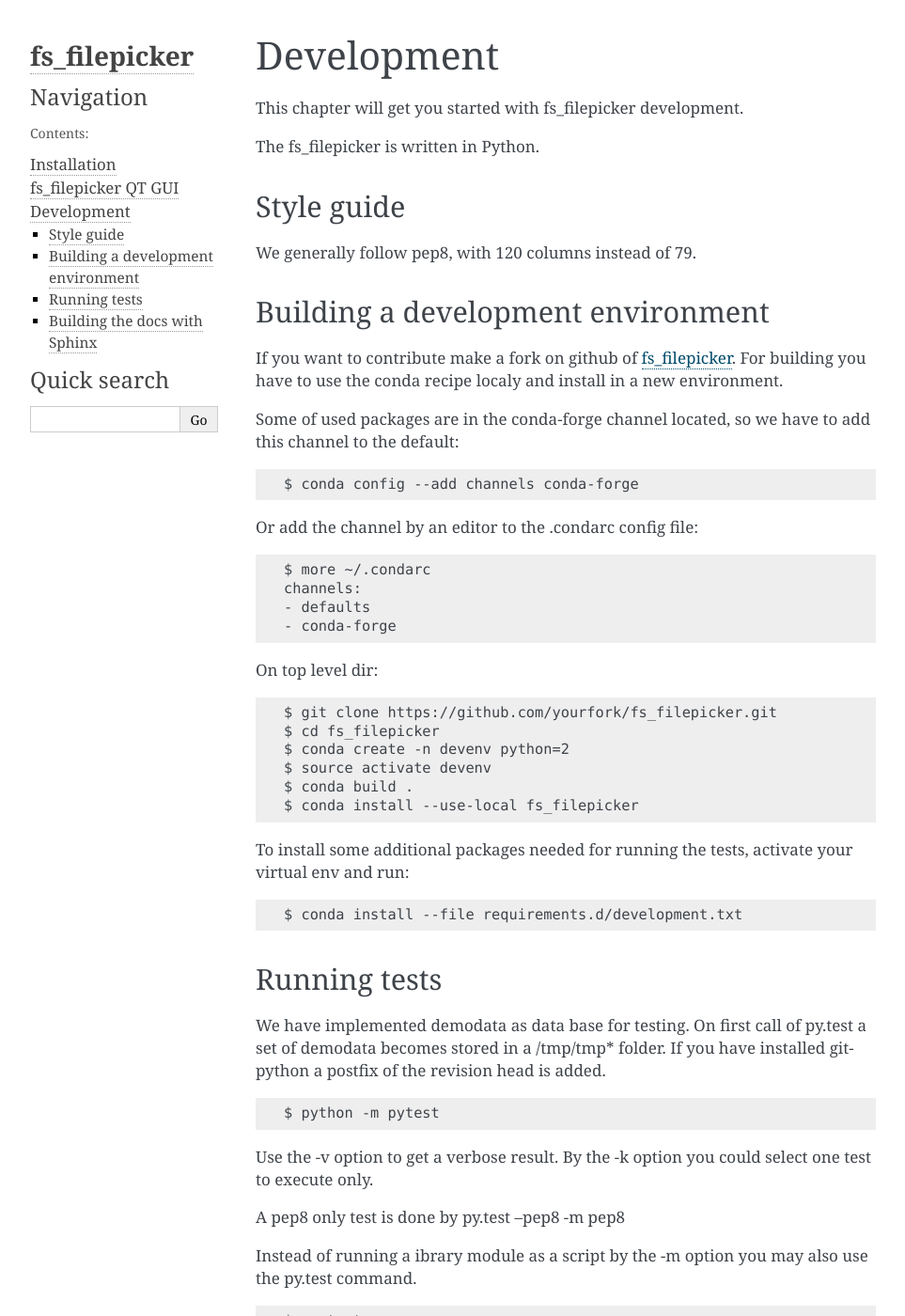
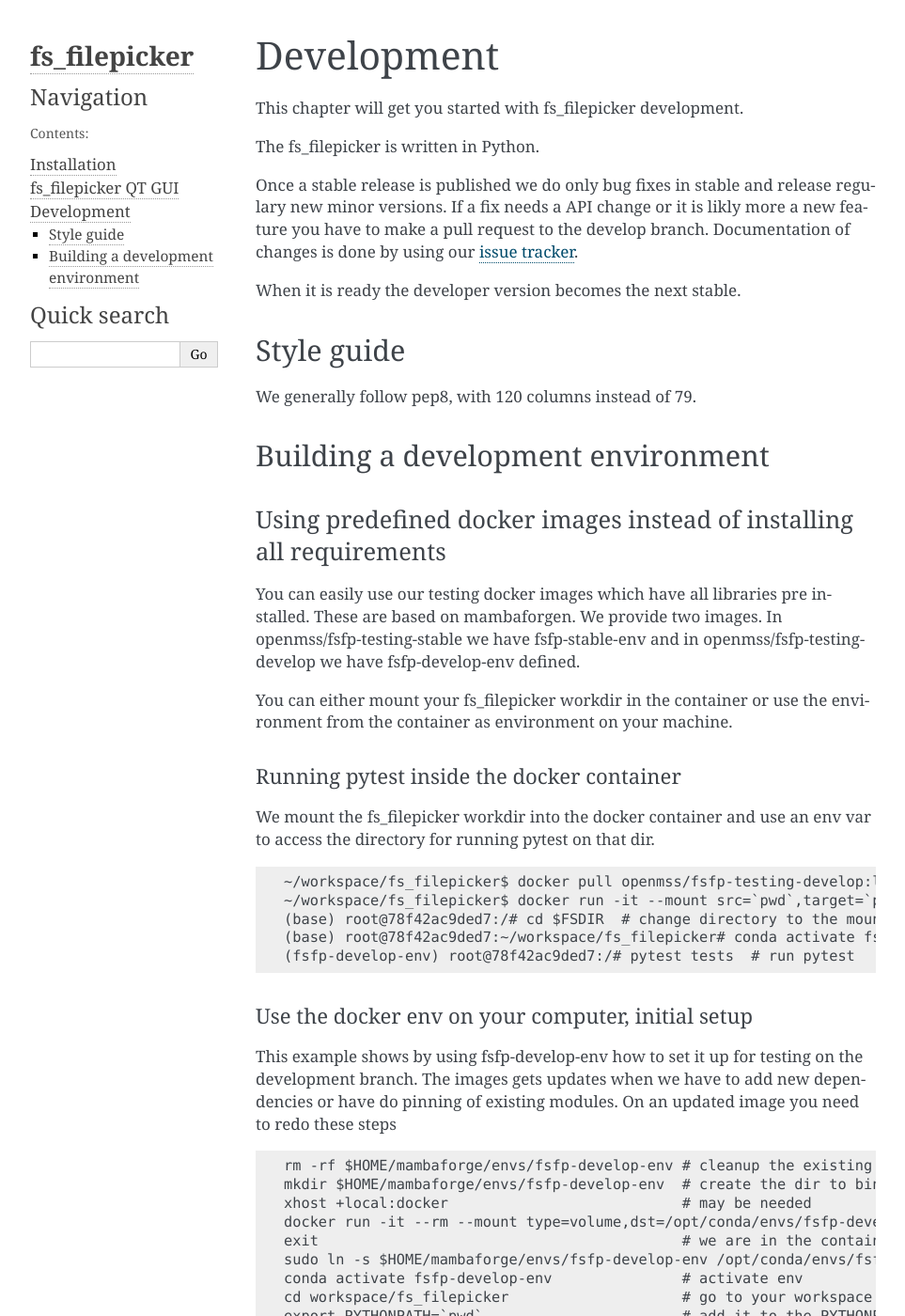
Before and after one commit to Open-MSS/fs_filepicker, a Sphinx documentation site: the page built from docs/development.rst, in a window 1280 px wide and 1400 px high. Shown: the whole window at 94% size, without its empty margins (148-1111 px from the left). Built offline with Sphinx 7.4.7, drawn with Linux system fonts in a browser that asks for light colours; some of the changed text lies outside the part shown.

Commit message:
Docs updated to new possibilities (#38)
* updated

* further name changes

```diff
--- a/docs/conf.py
+++ b/docs/conf.py
@@ -69,7 +69,7 @@ release = __version__
 #
 # This is also used if you do content translation via gettext catalogs.
 # Usually you set "language" from the command line for these cases.
-language = None
+language = "en"
 
 # List of patterns, relative to source directory, that match files and
 # directories to ignore when looking for source files.
--- a/docs/development.rst
+++ b/docs/development.rst
@@ -1,47 +1,129 @@
 Development
-============================
+===========
 
 This chapter will get you started with fs_filepicker development.
 
 The fs_filepicker is written in Python.
 
+Once a stable release is published we do only bug fixes in stable and release regulary
+new minor versions. If a fix needs a API change or it is likly more a new feature you have
+to make a pull request to the develop branch. Documentation of changes is done by using our
+`issue tracker <https://github.com/Open-MSS/fs_filepicker/issues>`_.
+
+When it is ready the developer version becomes the next stable.
+
 Style guide
-~~~~~~~~~~~~~~~~
+-----------
 
 We generally follow pep8, with 120 columns instead of 79.
 
 
 Building a development environment
-~~~~~~~~~~~~~~~~~~~~~~~~~~~~~~~~~~~
+----------------------------------
 
-If you want to contribute make a fork on github of `fs_filepicker <https://github.com/ReimarBauer/fs_filepicker>`_.
-For building you have to use the conda recipe localy and install in a new environment.
+Using predefined docker images instead of installing all requirements
+.....................................................................
 
-Some of used packages are in the conda-forge channel located, so we have to add this channel to the default::
-
-  $ conda config --add channels conda-forge
-
-Or add the channel by an editor to the .condarc config file::
-
-  $ more ~/.condarc
-  channels:
-  - defaults
-  - conda-forge
+You can easily use our testing docker images which have all libraries pre installed. These are based on mambaforgen.
+We provide two images. In openmss/fsfp-testing-stable we have fsfp-stable-env and in openmss/fsfp-testing-develop we have fsfp-develop-env defined.
 
 
-On top level dir::
-
-  $ git clone https://github.com/yourfork/fs_filepicker.git
-  $ cd fs_filepicker
-  $ conda create -n devenv python=2
-  $ source activate devenv
-  $ conda build .
-  $ conda install --use-local fs_filepicker
+You can either mount your fs_filepicker workdir in the container or use the environment from the container as environment on your machine.
 
 
-To install some additional packages needed for running the tests, activate your virtual env and run::
+Running pytest inside the docker container
+~~~~~~~~~~~~~~~~~~~~~~~~~~~~~~~~~~~~~~~~~~
 
-  $ conda install --file requirements.d/development.txt
+We mount the fs_filepicker workdir into the docker container and use an env var to access the directory for running pytest on that dir. ::
+
+    ~/workspace/fs_filepicker$ docker pull openmss/fsfp-testing-develop:latest  # get recent version
+    ~/workspace/fs_filepicker$ docker run -it --mount src=`pwd`,target=`pwd`,type=bind -e FSDIR=`pwd` openmss/fsfp-testing-develop  # mount dir into container, create env var MSSDIR with dir
+    (base) root@78f42ac9ded7:/# cd $FSDIR  # change directory to the mounted dir
+    (base) root@78f42ac9ded7:~/workspace/fs_filepicker# conda activate fsfp-develop-env  # activate env
+    (fsfp-develop-env) root@78f42ac9ded7:/# pytest tests  # run pytest
+
+
+
+Use the docker env on your computer, initial setup
+~~~~~~~~~~~~~~~~~~~~~~~~~~~~~~~~~~~~~~~~~~~~~~~~~~
+
+This example shows by using fsfp-develop-env how to set it up for testing on the development branch. The images gets updates
+when we have to add new dependencies or have do pinning of existing modules. On an updated image you need to redo these steps ::
+
+    rm -rf $HOME/mambaforge/envs/fsfp-develop-env # cleanup the existing env
+    mkdir $HOME/mambaforge/envs/fsfp-develop-env  # create the dir to bind to
+    xhost +local:docker                           # may be needed
+    docker run -it --rm --mount type=volume,dst=/opt/conda/envs/fsfp-develop-env,volume-driver=local,volume-opt=type=none,volume-opt=o=bind,volume-opt=device=$HOME/mambaforge/envs/fsfp-develop-env --network host openmss/fsfp-testing-develop # do the volume bind
+    exit                                          # we are in the container, escape :)
+    sudo ln -s $HOME/mambaforge/envs/fsfp-develop-env /opt/conda/envs/fsfp-develop-env # we need the origin location linked because hashbangs interpreters are with that path. (only once needed)
+    conda activate fsfp-develop-env               # activate env
+    cd workspace/fs_filepicker                    # go to your workspace fs_filepicker dir
+    export PYTHONPATH=`pwd`                       # add it to the PYTHONPATH
+    python fslib/fs_filepicker.py                 # test if the UI starts
+    pytest tests                                  # run pytest
+
+
+After the image was configured you can use it like a self installed env ::
+
+    xhost +local:docker                 # may be needed
+    conda activate fsfp-develop-env     # activate env
+    cd workspace/fs_filepicker          # go to your workspace fs_filepicker dir
+    export PYTHONPATH=`pwd`             # add it to the PYTHONPATH
+    pytest tests                        # run pytest
+
+
+
+Manual Installing dependencies
+..............................
+
+1. System requirements
+
+  | Any system with basic configuration.
+  | Operating System : Any (Windows / Linux / Mac).
+
+2. Software requirement
+
+  | Python
+  | `Mambaforge <https://mamba.readthedocs.io/en/latest/installation.html>`_
+  | `Additional Requirements <https://github.com/Open-MSS/fs_filepicker/blob/develop/requirements.d/development.txt>`_
+
+
+3. Skill set
+
+  | Knowledge of git & github
+  | Python
+
+
+
+fs_filepicker is based on the software of the conda-forge channel located. The channel is predefined in Mambaforge.
+
+Create an environment and install the dependencies needed for the fs_filepicker package::
+
+  $ mamba create -n fsfp-develop-env
+  $ mamba activate fsfp-develop-env
+  $ mamba install fs_filepicker --only-deps
+
+Compare versions used in the meta.yaml between stable and develop branch and apply needed changes.::
+
+  $ git diff stable develop -- localbuild/meta.yaml
+
+
+Install requirements for local testing
+~~~~~~~~~~~~~~~~~~~~~~~~~~~~~~~~~~~~~~~
+
+With sending a Pull Request our defined CIs do run all tests on github.
+You can do run tests own system too.
+
+For developers we provide additional packages for running tests, activate your env and run::
+
+  $ mamba install --file requirements.d/development.txt
+
+On linux install the `xvfb` from your linux package manager.
+This is used to run tests by `pyvirtualdisplay` on a virtual display.
+If you don't want tests redirected to the xvfb display just setup an environment variable::
+
+ $ export TESTS_VISIBLE=TRUE
+
 
 
 Running tests
--- a/docs/installation.rst
+++ b/docs/installation.rst
@@ -1,46 +1,35 @@
 Installation
-=================
+============
 
-Current Releases of fs_filepicker are based on *python 2* or *python 3*.
+The fs_filepicker is available as
+`conda-forge <https://anaconda.org/conda-forge/fs_filepicker>`_ package.
 
-.. image:: https://anaconda.org/conda-forge/fs_filepicker/badges/installer/conda.svg
-
-
-Install distributed version by conda
-~~~~~~~~~~~~~~~~~~~~~~~~~~~~~~~~~~~~~~~~~~~~~~
-
-`Anaconda <https://www.continuum.io/why-anaconda>`_ provides an enterprise-ready data analytics
-platform that empowers companies to adopt a modern open data science analytics architecture.
-
-The fs_filepicker is available as anaconda package on a channel.
-
- * `conda-forge <https://anaconda.org/conda-forge/mss>`_
-
-The conda-forge packages are based on defaults and other conda-forge packages.
-This channel conda-forge has builds for osx-64, linux-64, win-64, win-32.
-
+This channel conda-forge has builds for osx-64, linux-64, win-64
 
 The conda-forge `github organization <https://conda-forge.github.io/>`_ uses various automated continuos integration
 build processes.
 
+We recommend to use Mamba for an installation.
 
-conda-forge channel
-+++++++++++++++++++++
 
-Please add the channel conda-forge to your defaults::
 
-  $ conda config --add channels conda-forge
-  $ conda config --add channels defaults
 
-The last channel added gets on top of the list. This gives the order: First search in default packages
-then in conda-forge.
+Install distributed version by mamba
+------------------------------------
 
-Then you could choose between as system wide installation or one in a prefered environment::
+We strongly recommend to start from `Mambaforge <https://mamba.readthedocs.io/en/latest/installation.html>`_,
+a community project of the conda-forge community.
 
-   $ conda install fs_filepicker
+As **Beginner** start with an installation of Mambaforge
+- Get `mambaforge <https://github.com/conda-forge/miniforge#mambaforge>`__ for your Operation System
 
-You also could install this project into an environment. ::
+Install fs_filepicker
+.....................
 
-   $ conda create -n env python=2
-   $ source activate env
-   $ conda install fs_filepicker
+You must install fs_filepicker into a new environment to ensure the most recent
+versions for dependencies. ::
+
+    $ mamba create -n fsenv
+    $ mamba activate fsenv
+    (fsenv) $ mamba install fs_filepicker python
+    (fsenv) $ fs_filepicker
```
